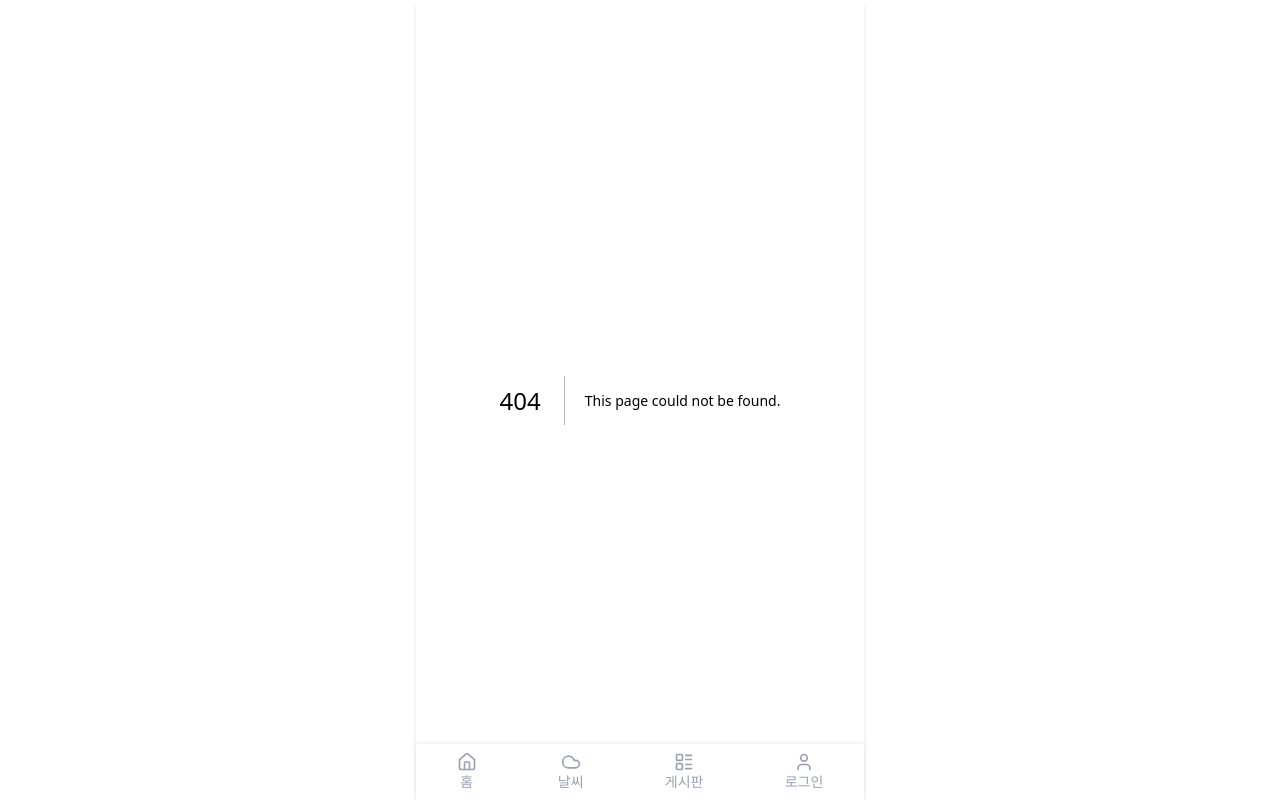
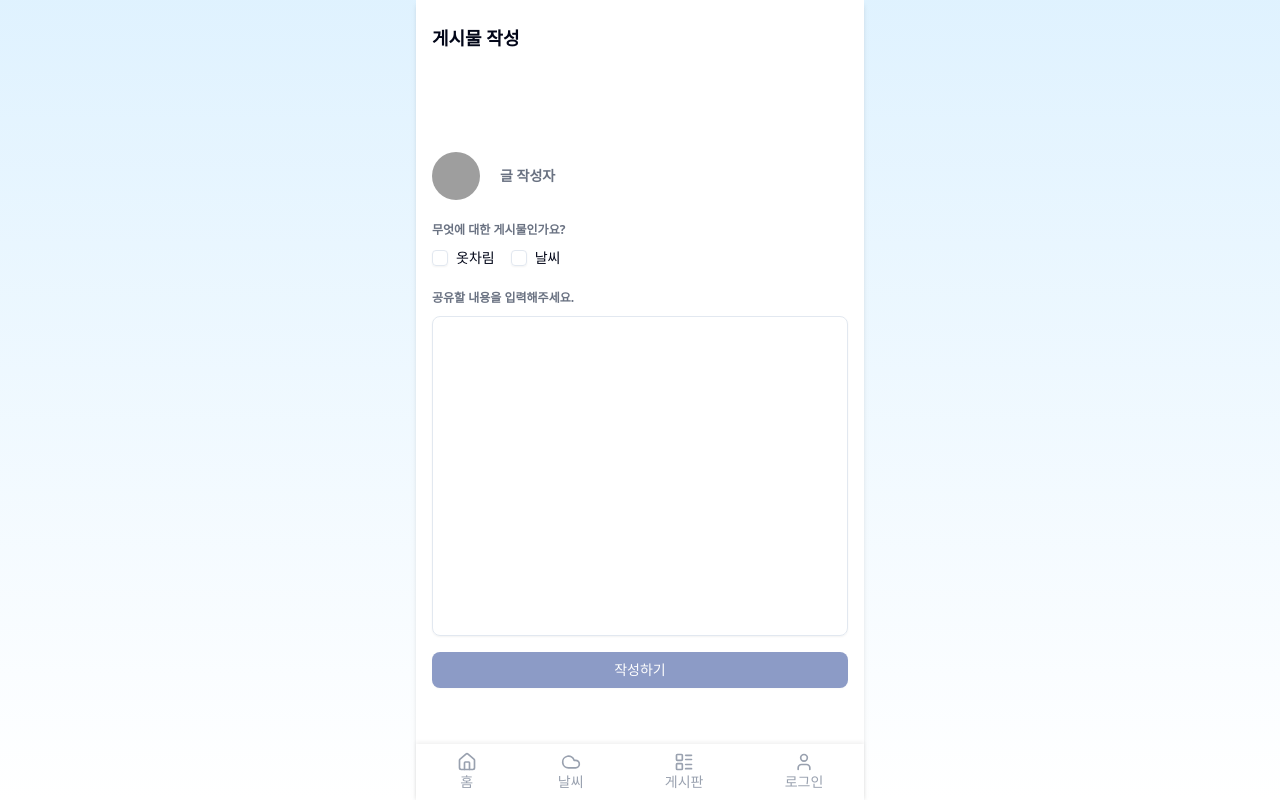
Before and after one commit to dev-vming/eat-the-weather, a Next.js app: page /posts/new in a window 1280 px wide. Before the commit this address had no page. Built offline with nearby package versions, Linux system fonts and the light colour scheme; grey boxes are pictures that could not be loaded.

Commit message:
design: 게시물 작성 페이지 UI 작업

```diff
--- a/app/components/PostItem.tsx
+++ b/app/components/PostItem.tsx
@@ -1,7 +1,7 @@
 'use client'
-import { Avatar, AvatarFallback, AvatarImage } from '@/components/ui/avatar';
 import { Heart } from 'lucide-react';
 import SensitivityBadge from './SensitivityBadge';
+import PostUserBox from './PostUserBox';
 
 export interface PostProps {
   content: string;
@@ -30,16 +30,7 @@ export default function PostItem({
     <div className={`px-4 py-5 ${detail?"":"cursor-pointer hover:bg-gray-50"}`}>
       {/* 프로필, 좋아요 영역 */}
       <div className="flex justify-between mb-3">
-        <div className="flex items-center gap-5">
-          <Avatar className="w-12 h-12">
-            <AvatarImage src="/images/user.png" alt="유저 아바타" />
-            <AvatarFallback className='text-sm'>{nickname[0]}</AvatarFallback>
-          </Avatar>
-          <div className="text-gray-500 text-sm font-semibold">
-            <p>{nickname}</p>
-            <p>{date}</p>
-          </div>
-        </div>
+        <PostUserBox nickname={nickname} date={date} />
         <div className="flex items-center justify-center text-gray-500 gap-1">
           <Heart className={`w-4 h-4 ${liked ? 'fill-rose-400 text-rose-400' : ''}`} />
           <p className="text-sm font-semibold">{likeCount}</p>
--- /dev/null
+++ b/app/components/PostUserBox.tsx
@@ -0,0 +1,21 @@
+'use client';
+import { Avatar, AvatarFallback, AvatarImage } from '@/components/ui/avatar';
+
+interface PostUserBoxProps {
+  nickname: string; date?: string;
+}
+
+export default function PostUserBox({ nickname, date }: PostUserBoxProps) {
+  return (
+    <div className="flex items-center gap-5">
+      <Avatar className="w-12 h-12">
+        <AvatarImage src="/images/user.png" alt="유저 아바타" />
+        <AvatarFallback className="text-sm">{nickname[0]}</AvatarFallback>
+      </Avatar>
+      <div className="text-gray-500 text-sm font-semibold">
+        <p>{nickname}</p>
+        <p>{date}</p>
+      </div>
+    </div>
+  );
+}
--- /dev/null
+++ b/app/posts/new/page.tsx
@@ -0,0 +1,74 @@
+'use client';
+
+import { useState } from 'react';
+import { Textarea } from '@/components/ui/textarea';
+import { Button } from '@/components/ui/button';
+import { Checkbox } from '@/components/ui/checkbox';
+import PostUserBox from '@/app/components/PostUserBox';
+
+export default function PostNewPage() {
+  const [clothingChecked, setClothingChecked] = useState(false);
+  const [weatherChecked, setWeatherChecked] = useState(false);
+  const [content, setContent] = useState('');
+
+  const isTagChecked = clothingChecked || weatherChecked;
+  const isContentValid = content.trim().length > 0;
+  const isFormValid = isTagChecked && isContentValid;
+
+  const getPlaceholder = () => {
+    if (clothingChecked && weatherChecked) {
+      return '옷차림과 날씨에 대한 이야기를 나누어보세요.';
+    } else if (clothingChecked) {
+      return '옷차림에 대한 이야기를 나눠보세요.';
+    } else if (weatherChecked) {
+      return '날씨에 대한 이야기를 나눠보세요.';
+    }
+    return '';
+  };
+
+  return (
+    <div className="h-screen flex flex-col bg-white px-4 pt-6">
+      <h1 className="text-lg font-bold mb-25">게시물 작성</h1>
+      <PostUserBox nickname='글 작성자'/>
+      <div className="w-full max-w-xl flex flex-col gap-4 mt-4">
+        <div>
+          <span className="text-xs font-semibold text-gray-500">무엇에 대한 게시물인가요?</span>
+          <div className="flex gap-4 mt-2">
+            <label className="flex items-center gap-2">
+              <Checkbox
+                checked={clothingChecked}
+                onCheckedChange={() => setClothingChecked(!clothingChecked)}
+              />
+              <span className="text-sm">옷차림</span>
+            </label>
+            <label className="flex items-center gap-2">
+              <Checkbox
+                checked={weatherChecked}
+                onCheckedChange={() => setWeatherChecked(!weatherChecked)}
+              />
+              <span className="text-sm">날씨</span>
+            </label>
+          </div>
+        </div>
+
+        <div>
+          <span className="text-xs font-semibold text-gray-500">공유할 내용을 입력해주세요.</span>
+          <Textarea
+            className="h-80 resize-none overflow-y-auto mt-2"
+            placeholder={getPlaceholder()}
+            value={content}
+            onChange={(e) => setContent(e.target.value)}
+          />
+        </div>
+
+        <Button
+          className="w-full bg-blue-900 text-white"
+          disabled={!isFormValid}
+          onClick={() => alert('작성 완료되었습니다 🥳')}
+        >
+          작성하기
+        </Button>
+      </div>
+    </div>
+  );
+}
--- /dev/null
+++ b/components/ui/textarea.tsx
@@ -0,0 +1,18 @@
+import * as React from "react"
+
+import { cn } from "@/lib/utils"
+
+function Textarea({ className, ...props }: React.ComponentProps<"textarea">) {
+  return (
+    <textarea
+      data-slot="textarea"
+      className={cn(
+        "border-input placeholder:text-muted-foreground focus-visible:border-ring focus-visible:ring-ring/50 aria-invalid:ring-destructive/20 dark:aria-invalid:ring-destructive/40 aria-invalid:border-destructive dark:bg-input/30 flex field-sizing-content min-h-16 w-full rounded-md border bg-transparent px-3 py-2 text-base shadow-xs transition-[color,box-shadow] outline-none focus-visible:ring-[3px] disabled:cursor-not-allowed disabled:opacity-50 md:text-sm",
+        className
+      )}
+      {...props}
+    />
+  )
+}
+
+export { Textarea }
```
